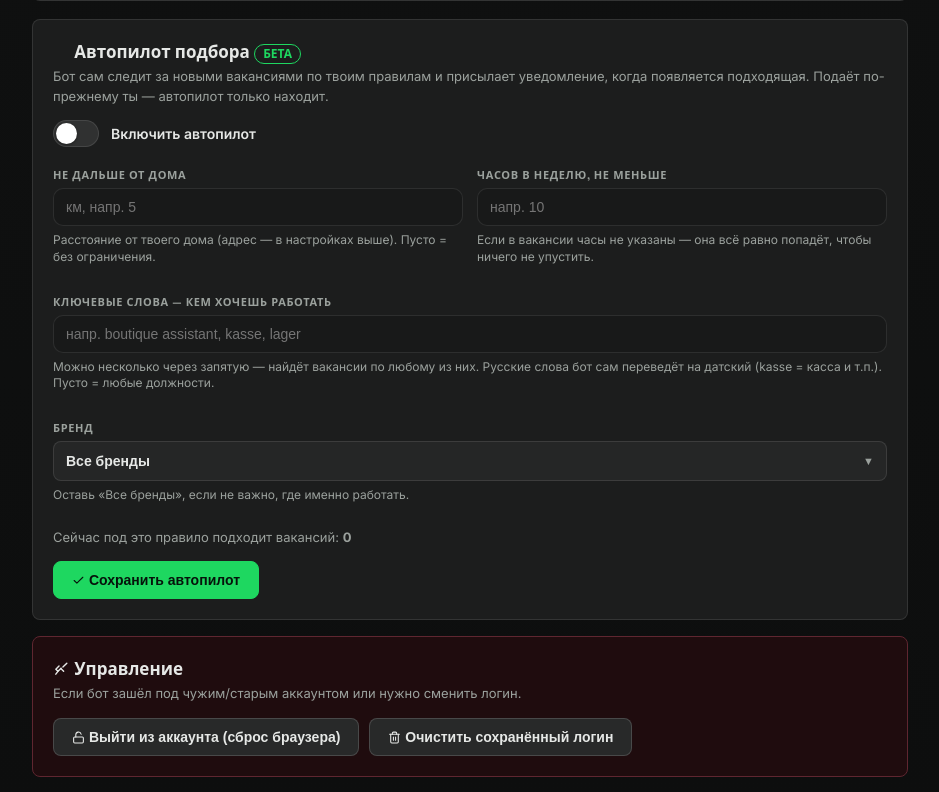
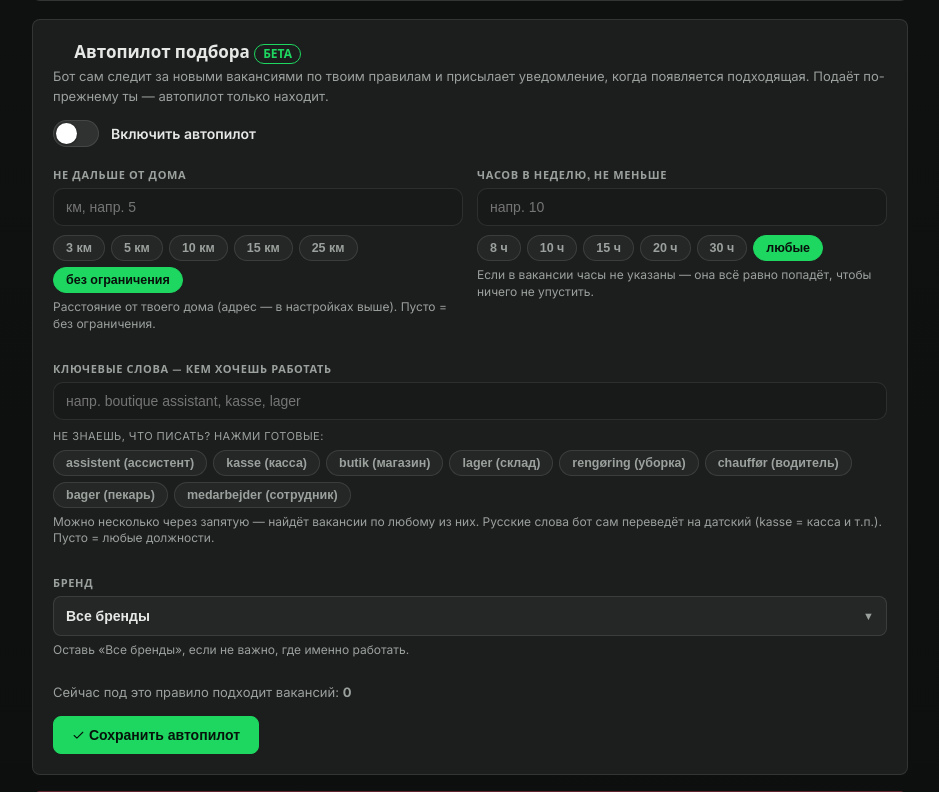
Before and after one commit to wexwxee/wexflow, a FastAPI app: page /settings in a window 1280 px wide. Shown: the part 1481-2273 px from the top of the page, without its empty margins (212-1151 px from the left). Run offline with FastAPI, Linux system fonts and the light colour scheme; data that the repository does not hold is empty.

Commit message:
feat(autopilot): убрать системные стрелки у чисел + готовые варианты-чипсы
По фидбеку: числовые поля без некрасивых нативных стрелок; под каждым
полем — кликабельные варианты (вдруг человек не знает, что писать).

- км: 3/5/10/15/25/без ограничения
- часы: 8/10/15/20/30/любые
- ключевые слова: assistent, kasse, butik, lager и др. (датское + перевод),
  чип добавляет/убирает фразу из списка
- чипы подсвечиваются по текущему значению поля

Co-Authored-By: Claude Opus 4.8 <noreply@anthropic.com>

```diff
--- a/templates/settings.html
+++ b/templates/settings.html
@@ -84,6 +84,17 @@
     border-radius:7px; padding:9px 10px; font-size:14px; cursor:pointer; }
   .ap-opt:hover, .ap-opt.active { background:var(--chip-bg); }
   .ap-opt.sel { color:var(--accent); font-weight:650; }
+  /* убираем системные стрелки у числовых полей автопилота */
+  #autopilot input[type=number] { -moz-appearance:textfield; appearance:textfield; }
+  #autopilot input[type=number]::-webkit-outer-spin-button,
+  #autopilot input[type=number]::-webkit-inner-spin-button { -webkit-appearance:none; margin:0; }
+  /* быстрые варианты-чипсы под полями */
+  .ap-chips { display:flex; flex-wrap:wrap; gap:6px; margin-top:9px; }
+  .ap-chips-label { width:100%; color:var(--muted); font-size:11px; text-transform:uppercase; letter-spacing:.04em; margin-bottom:1px; }
+  .ap-chip { border:1px solid var(--glass-line); background:var(--glass); color:var(--muted);
+    border-radius:999px; padding:5px 12px; font-size:12.5px; cursor:pointer; transition:.12s; }
+  .ap-chip:hover { border-color:var(--hover-line); color:var(--txt); }
+  .ap-chip.active { background:var(--accent); color:#07100b; border-color:var(--accent); font-weight:650; }
 </style>
 {% endblock %}
 
@@ -367,16 +378,43 @@
       <div class="field">
         <label class="lbl">Не дальше от дома</label>
         <input type="number" name="max_km" min="0" step="1" value="{{ autopilot.max_km or '' }}" placeholder="км, напр. 5">
+        <div class="ap-chips" data-chips-for="max_km">
+          <button type="button" class="ap-chip" data-val="3">3 км</button>
+          <button type="button" class="ap-chip" data-val="5">5 км</button>
+          <button type="button" class="ap-chip" data-val="10">10 км</button>
+          <button type="button" class="ap-chip" data-val="15">15 км</button>
+          <button type="button" class="ap-chip" data-val="25">25 км</button>
+          <button type="button" class="ap-chip" data-val="">без ограничения</button>
+        </div>
         <div class="ap-hint">Расстояние от твоего дома (адрес — в настройках выше). Пусто = без ограничения.</div>
       </div>
       <div class="field">
         <label class="lbl">Часов в неделю, не меньше</label>
         <input type="number" name="min_hours" min="0" step="1" value="{{ autopilot.min_hours or '' }}" placeholder="напр. 10">
+        <div class="ap-chips" data-chips-for="min_hours">
+          <button type="button" class="ap-chip" data-val="8">8 ч</button>
+          <button type="button" class="ap-chip" data-val="10">10 ч</button>
+          <button type="button" class="ap-chip" data-val="15">15 ч</button>
+          <button type="button" class="ap-chip" data-val="20">20 ч</button>
+          <button type="button" class="ap-chip" data-val="30">30 ч</button>
+          <button type="button" class="ap-chip" data-val="">любые</button>
+        </div>
         <div class="ap-hint">Если в вакансии часы не указаны — она всё равно попадёт, чтобы ничего не упустить.</div>
       </div>
       <div class="field ap-field-wide">
         <label class="lbl">Ключевые слова — кем хочешь работать</label>
         <input type="text" name="keywords" value="{{ autopilot.keywords or '' }}" placeholder="напр. boutique assistant, kasse, lager">
+        <div class="ap-chips" data-chips-append="keywords">
+          <span class="ap-chips-label">Не знаешь, что писать? Нажми готовые:</span>
+          <button type="button" class="ap-chip" data-val="assistent">assistent (ассистент)</button>
+          <button type="button" class="ap-chip" data-val="kasse">kasse (касса)</button>
+          <button type="button" class="ap-chip" data-val="butik">butik (магазин)</button>
+          <button type="button" class="ap-chip" data-val="lager">lager (склад)</button>
+          <button type="button" class="ap-chip" data-val="rengøring">rengøring (уборка)</button>
+          <button type="button" class="ap-chip" data-val="chauffør">chauffør (водитель)</button>
+          <button type="button" class="ap-chip" data-val="bager">bager (пекарь)</button>
+          <button type="button" class="ap-chip" data-val="medarbejder">medarbejder (сотрудник)</button>
+        </div>
         <div class="ap-hint">Можно несколько через запятую — найдёт вакансии по любому из них. Русские слова бот сам переведёт на датский (kasse = касса и т.п.). Пусто = любые должности.</div>
       </div>
       <div class="field ap-field-wide">
@@ -450,6 +488,51 @@
     });
     document.addEventListener('keydown', function (e) {
       if (e.key === 'Escape') root.classList.remove('open');
+    });
+  })();
+
+  // быстрые варианты-чипсы автопилота (вдруг не знаешь, что писать)
+  (function () {
+    function input(name) { return document.querySelector('#autopilot [name="' + name + '"]'); }
+    // одиночный выбор: км / часы — чип задаёт значение поля
+    document.querySelectorAll('#autopilot [data-chips-for]').forEach(function (box) {
+      var inp = input(box.dataset.chipsFor);
+      if (!inp) return;
+      function sync() {
+        box.querySelectorAll('.ap-chip').forEach(function (c) {
+          c.classList.toggle('active', (c.dataset.val || '') === (inp.value || ''));
+        });
+      }
+      box.querySelectorAll('.ap-chip').forEach(function (c) {
+        c.addEventListener('click', function () { inp.value = c.dataset.val; sync(); });
+      });
+      inp.addEventListener('input', sync);
+      sync();
+    });
+    // множественный выбор: ключевые слова — чип добавляет/убирает фразу
+    document.querySelectorAll('#autopilot [data-chips-append]').forEach(function (box) {
+      var inp = input(box.dataset.chipsAppend);
+      if (!inp) return;
+      function parts() {
+        return (inp.value || '').split(',').map(function (s) { return s.trim(); }).filter(Boolean);
+      }
+      function sync() {
+        var have = parts().map(function (s) { return s.toLowerCase(); });
+        box.querySelectorAll('.ap-chip').forEach(function (c) {
+          c.classList.toggle('active', have.indexOf((c.dataset.val || '').toLowerCase()) >= 0);
+        });
+      }
+      box.querySelectorAll('.ap-chip').forEach(function (c) {
+        c.addEventListener('click', function () {
+          var list = parts(), low = (c.dataset.val || '').toLowerCase();
+          var idx = list.map(function (s) { return s.toLowerCase(); }).indexOf(low);
+          if (idx >= 0) list.splice(idx, 1); else list.push(c.dataset.val);
+          inp.value = list.join(', ');
+          sync();
+        });
+      });
+      inp.addEventListener('input', sync);
+      sync();
     });
   })();
 </script>
```
